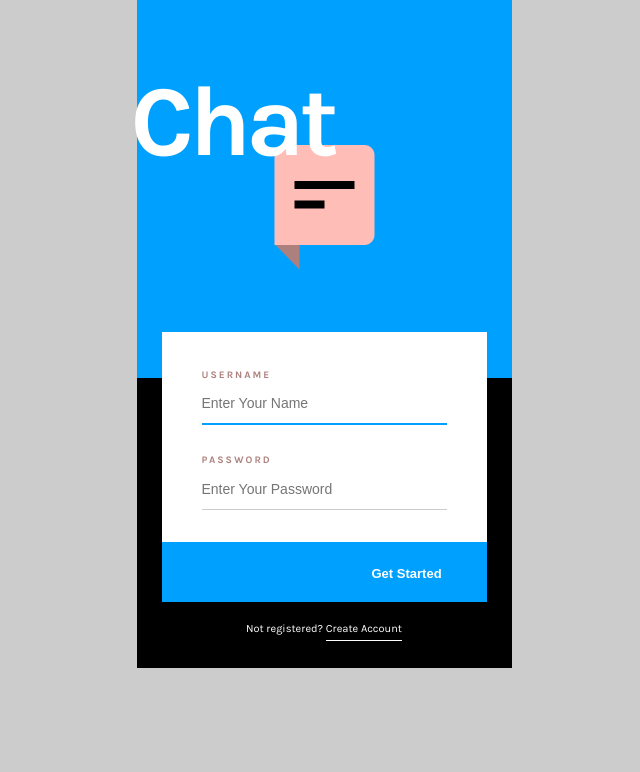
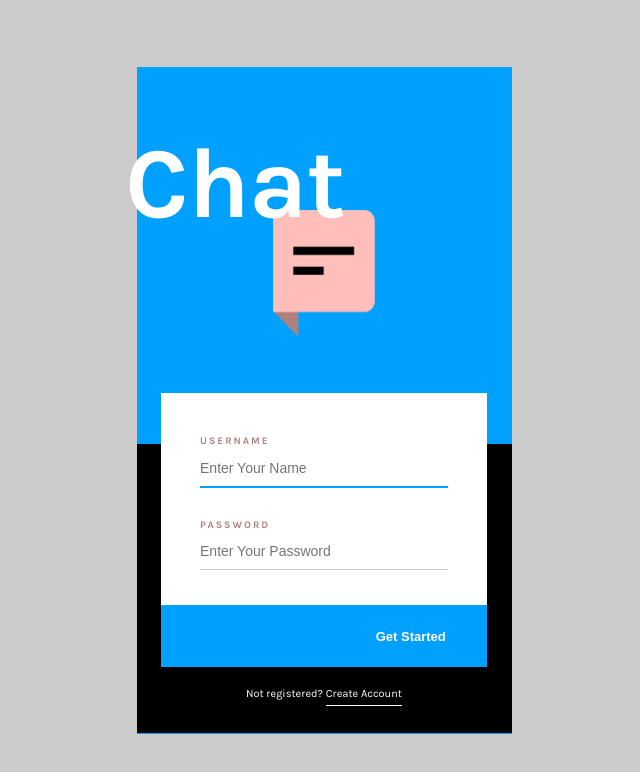
Before and after one commit to rouzrise/test_chat, a React (Create React App) app: page /#/ in a window 1280 px wide. Shown: the top 772 px of the page, without its empty margins (316-956 px from the left). Built offline with nearby package versions, Linux system fonts and the light colour scheme.

Commit message:
Reorganize Css styles

```diff
--- a/src/App.css
+++ b/src/App.css
@@ -145,229 +145,234 @@ table {
 }
 /* finish normalize css */
 
-body {
-  font-family: "Karla";
+/* LOGIN SCREEN STYLES */
+.app {
+  font: normal 1em/1.3 "Karla", sans-serif;
+  height: 100vh;
+  display: flex;
+  justify-content: center;
+  align-items: center;
   background-color: #ccc;
+}
+
+.fullScr {
+  height: 70%;
+  min-height: 41.6875em;
+  width: 23.4375em;
+  background-color: #00a0ff;
+  position: relative;
+}
+
+.fullScr__firstBgBlock {
+  background-color: #00a0ff;
+  width: 100%;
+  height: 56.522%;
+}
+
+.fullScr__secondBgBlock {
+  background-color: #000;
+  width: 100%;
+  height: 43.478%;
+}
+
+.fullScr__appName {
+  position: absolute;
+  font-weight: bold;
+  font-size: 625%;
+  color: #fff;
+  letter-spacing: -1px;
+  top: 8%;
+  left: -3%;
+  z-index: 2;
+}
+
+.fullScr__chatIcon {
+  margin: auto;
+  position: absolute;
+  top: -38%;
+  left: 0;
+  bottom: 0;
+  right: 0;
+  height: 19%;
+}
+
+.fullScr__loginFormWrapper {
+  margin: auto;
+  position: absolute;
+  top: 39%;
+  left: 0;
+  bottom: 0;
+  right: 0;
+  width: 87%;
+  height: 41%;
+}
+
+.loginForm {
+  box-sizing: border-box;
+  display: block;
+  width: 100%;
+  height: 100%;
+  background-color: #fff;
+  padding: 11% 12%;
+}
+
+.loginForm__label {
+  text-transform: uppercase;
+  font-size: 62.5%;
+  color: #ad807d;
+  margin-bottom: -31.25%;
+  padding: 0;
+  letter-spacing: 2px;
+  font-weight: bold;
+}
+
+.loginForm__label_alarm {
+  color: #ff0000;
+}
+.loginForm__input {
+  font-size: 87.5%;
+  color: #000;
+  width: 100%;
+  padding: 4% 0;
+  margin-bottom: 10%;
+  display: block;
+  border: none;
+  border-bottom: solid 1px rgba(0, 0, 0, 0.2);
+}
+
+.loginForm__input:focus {
+  outline: none;
+  border-bottom: solid 2px #00a0ff;
+}
+
+#userName.loginForm__input_alarm {
+  border-bottom: solid 2px #ff0000;
+}
+
+.loginForm__submit {
+  border: none;
+  font-size: 81.25%;
+  font-weight: bold;
+  color: #fff;
+  position: absolute;
+  left: 64%;
+  bottom: 8%;
+  z-index: 1000;
+  background-color: #00a0ff;
+}
+.loginForm__submit:focus {
+  font-size: 88%;
+}
+.loginForm__submitBg {
+  position: absolute;
+  width: 100%;
+  height: 22.5%;
+  background-color: #00a0ff;
+  bottom: 0;
+  left: 0;
+}
+
+.footerText {
+  color: #fff;
+  font-size: 68.75%;
+}
+
+.fullScr__footerTextWrapper {
+  position: relative;
+  text-align: center;
+  top: -7%;
+}
+
+.footerText__link {
+  text-decoration: none;
+  border-bottom: 1px #fff solid;
+  padding: 1.5% 0;
+  color: #fff;
+}
+
+.footerText__link:visited {
+  color: #fff;
+}
+
+.footerText__link:focus {
+  font-size: 110%;
+  outline: none;
+}
+
+/* END OF LOGIN SCREEN STYLES */
+
+/* MESSAGES SCREEN STYLES */
+
+.screen {
+  height: 70%;
+  min-height: 41.6875em;
+  width: 23.4375em;
+  background-color: #00a0ff;
+  position: relative;
+  display: flex;
+}
+
+.screen__header {
+  position: absolute;
+  width: 100%;
+  top: 0;
+  background-color: #000;
+  height: 4rem;
+  font-size: 1.0625em;
+  color: #fff;
   display: flex;
   justify-content: center;
   align-items: center;
 }
 
-.app {
-  margin: 0 auto;
-  width: 375px;
-  height: 600px;
-  z-index: -2;
-  background-color: var(--main-bg-color);
-}
-
-/* SIGN IN PAGE */
-.signInPage {
-  position: relative;
-}
-
-.chatName {
+.screen__msgInputForm {
   position: absolute;
-  font-weight: bold;
-  font-size: 100px;
-  color: #fff;
-  letter-spacing: -5px;
-  padding-top: 63px;
-  margin-left: -6px;
-}
-
-.sign-in {
-  position: relative;
-  width: 325px;
-  height: 270px;
-  background-color: #fff;
-  margin: 0 auto;
-  top: -340px;
-  z-index: 2;
-}
-
-.attention {
-  color: #ff0000;
-}
-
-.messagesSign {
-  z-index: 1000;
-}
-
-fieldset {
-  padding: 32px 40px;
-}
-
-label {
-  text-transform: uppercase;
-  font-size: 10px;
-  color: #ad807d;
-  margin-bottom: -5px;
-  padding: 0;
-  letter-spacing: 2px;
-  font-weight: bold;
-}
-input[type="text"] {
-  font-size: 14px;
-  color: #000;
   width: 100%;
-  padding: 12px 0;
-  margin-bottom: 24px;
-  display: block;
-  border: none;
-  border-bottom: solid 1px rgba(0, 0, 0, 0.2);
-}
-
-input[type="text"]:focus {
-  outline: none;
-  border-bottom: solid 2px var(--main-bg-color);
-}
-
-#userName.redBottom {
-  border-bottom: solid 2px #ff0000;
-}
-button {
-  border: none;
-  font-size: 13px;
-  font-weight: bold;
-  color: #fff;
-  display: inline;
-}
-.right {
-  position: relative;
-  left: 164px;
-  top: 30px;
-  z-index: 1000;
-  background-color: var(--main-bg-color);
-}
-
-.blueStrip {
-  position: absolute;
-  width: 325px;
-  height: 60px;
-  background-color: var(--main-bg-color);
-  top: 210px;
-  left: 0px;
-}
-
-.blackBg {
+  bottom: 0;
   background-color: #000;
-  width: 375px;
-  height: 290px;
-  position: relative;
-  top: -564px;
-  z-index: 1;
-}
-
-.footerText {
-  position: relative;
-  color: #fff;
-  text-align: center;
-  margin-top: -610px;
-  z-index: 1000;
-  font-size: 11px;
-}
-
-.linkToSignUp {
-  text-decoration: none;
-  border-bottom: 1px #fff solid;
-  padding: 5px 0;
-}
-
-.linkToSignUp:visited {
+  height: 3.43rem;
+  font-size: 1.0625em;
   color: #fff;
 }
 
-/* MESSAGES (CHAT) PAGE */
-header {
+.msgInputForm__sendField {
   position: absolute;
-  top: 0px;
-  width: 375px;
-  height: 64px;
-  background: #000;
-  z-index: 100;
-
   box-sizing: border-box;
-  color: white;
-  font-size: 17px;
-  padding: 34px 16px 14px;
-  text-align: center;
+  background-color: #000;
+  color: #fff;
+  font-size: 0.9375rem;
+  padding-left: 4.0625rem;
+  border: none;
+  height: 3.43rem;
+  width: 100%;
 }
 
-.chatArea {
-  margin-top: 64px;
-  height: 540px;
-  background-color: var(--main-bg-color);
-  overflow: auto;
+.msgInputForm__sendField:focus {
+  outline: none;
+  border-bottom: solid 2px #00a0ff;
 }
 
-.messages {
-  position: relative;
+.screen__sendButton {
+  position: absolute;
+  bottom: 1.8em;
+  /* left:76%; */
+  right: 1.5625em;
+  z-index: 5;
+  background: none;
+  border: none;
 }
 
-.dayTime {
-  padding: 32px 0 22px;
-  text-align: center;
-  font-size: 11px;
-  text-transform: uppercase;
-  color: #fff;
-  font-weight: bold;
+.screen__sendButton_noFocus:focus {
+  outline: none;
 }
 
-.message-list {
-  padding: 0 25px;
-}
-
-.dayMonth {
-  text-align: center;
-  padding: 24px;
-  margin: 0 auto;
-  font-size: 11px;
-  text-transform: uppercase;
-  color: #fff;
-  font-weight: bold;
-}
-
-.firstdayMonth {
-  padding: 32px 0 22px;
-  margin: 0 auto;
-}
-
-.message {
-  position: relative;
-  padding: 24px;
-  margin: 14px 25px 25px 0;
-  background-color: #fff;
-  color: #000;
-  font-size: 15px;
-  box-shadow: 0 14px 28px rgba(0, 0, 0, 0.15), 0 10px 10px rgba(0, 0, 0, 0.1);
-  width: fit-content;
-  max-width: 250px;
-  /* wraps words */
-  overflow-wrap: break-word;
-  word-wrap: break-word;
-  word-break: break-all;
-  word-break: break-word;
-}
-
-.float-right {
-  float: right;
-  margin: 13px 0;
-}
-
-.msgAttrs {
-  float: right;
-}
-
-.closeMsg{
-  height: 12px;
-  position: absolute;
-  top: 14px;
-  right: 10px;
-
-}
-.otherUserMessage {
-  float: right;
+.screen__chatArea {
+  margin-top: 4rem;
+  padding: 0 1.5625em;
+  height: calc(100% - 7.43rem);
+  width: 100%;
+  /* background-color: orange; */
+  overflow: auto;
 }
 
 .clearfix {
@@ -376,52 +381,97 @@ header {
   clear: both;
 }
 
-.text {
+.chatArea__fullMsgContainer {
+  margin: 1em auto;
+}
+
+.chatArea__data {
+  text-align: center;
+  margin: 0 auto;
+  padding: 1.5em;
+  font-size: 0.6875rem;
+  text-transform: uppercase;
+  color: #fff;
+  font-weight: bold;
+}
+
+.chatArea__data_firstData {
+  margin-top: 1em;
+}
+
+.chatArea__msgBlockContainer {
+  margin: 0.75em 0;
+}
+
+.chatArea__msgBlockContainer_owner {
+  float: right;
+}
+
+.chatArea__msgBlockContainer_otherUser {
+  float: left;
+}
+
+.msgBlock {
+  position: relative;
+  padding: 1.5rem;
+  /* margin: 14px 25px 25px 25px; */
+  background-color: #fff;
   color: #000;
-  font-size: 15px;
-  line-height: 23px;
+  font-size: 0.9375rem;
+  box-shadow: 0 14px 28px rgba(0, 0, 0, 0.15), 0 10px 10px rgba(0, 0, 0, 0.1);
+  width: fit-content;
+  max-width: 15.625em;
+  overflow-wrap: break-word;
+  word-wrap: break-word;
+  word-break: break-all;
+  word-break: break-word;
+  float: right;
 }
-.time {
+
+.msgBlock__text {
+  color: #000;
+  font-size: 0.9375rem;
+  line-height: 1.4375rem;
+}
+
+.msgBlock__attrs {
+  float: right;
+}
+.attrs__close {
+  position: absolute;
+  top: 0.875em;
+  right: 0.625em;
+  height: 12px;
+}
+
+.attrs__name {
   color: #ad807d;
   font-weight: bold;
-  font-size: 10px;
-}
-
-.name {
-  color: #ad807d;
-  font-weight: bold;
-  font-size: 12px;
+  font-size: 0.75rem;
   text-transform: capitalize;
 }
 
-#inputContainer {
-  background-color: #000;
-  bottom: 0;
-  margin-bottom: 88px;
-  width: 375px;
+.attrs__time {
+  color: #ad807d;
+  font-weight: bold;
+  font-size: 0.625rem;
 }
 
-#sendField {
-  position: absolute;
-  box-sizing: border-box;
-  background-color: #000;
-  bottom: 0;
-  color: #fff;
-  margin-bottom: -60px;
-  font-size: 15px;
-  padding: 24px 65px 20px;
-  width: 375px;
+.elContainer {
+  display: contents;
 }
 
-#broadcast {
-  position: absolute;
-  bottom: 0;
-  margin-bottom: -33px;
-  right: 16px;
-  z-index: 1000;
-  background: none;
+/* END OF MESSAGES SCREEN STYLES */
+
+@media (max-width: 450px) {
+  .fullScr {
+    height: 100%;
+    width: 100%;
+  }
+
+  .screen {
+    min-height: 100%;
+    width: 100%;
+    min-width: 100vw;
+  }
 }
-
-button.no-focus-outline:focus {
-  outline: none;
-}
--- a/src/App.js
+++ b/src/App.js
@@ -14,16 +14,16 @@ class App extends Component {
 
   state = {
     name: "",
-    signInRef: "regular",
-    signInBorder: ""
+    signInRef: "loginForm__label",
+    signInBorder: "loginForm__input"
   };
 
   //handles input of userName
   handleChange(e) {
     this.setState({
       name: e.target.value,
-      signInRef: "regular",
-      signInBorder: ""
+      signInRef: "loginForm__label",
+      signInBorder: "loginForm__input"
     });
   }
 
@@ -35,15 +35,15 @@ class App extends Component {
     //checks if there is an empty input of name - prevents
     if (name.trim() === "") {
       this.setState({
-        signInRef: "attention",
-        signInBorder: "redBottom"
+        signInRef: "loginForm__label loginForm__label_alarm",
+        signInBorder: "loginForm__input loginForm__input_alarm"
       });
       document.getElementById("userName").focus(); //sets focus to input field wz id="userName"
       return;
     } else {
       this.setState({
-        signInRef: "regular",
-        signInBorder: ""
+        signInRef: "loginForm__label",
+        signInBorder: "loginForm__input"
       });
       //keeps name input by user in local storage
       localStorage.setItem("name", this.state.name);
@@ -77,9 +77,9 @@ class App extends Component {
             exact
             path="/chat"
             render={() => (
-              <div>
-                <header>
-                  <span className="headingChat">Testovoe zadanie</span>
+              <div className="screen">
+                <header className="screen__header">
+                  <span>Test Assignment</span>
                 </header>
                 <Messages name={this.state.name} />
               </div>
--- a/src/Components/Messages.js
+++ b/src/Components/Messages.js
@@ -20,8 +20,8 @@ class Messages extends Component {
     message: "",
     messages: [],
     //TO BE DONE - not used now - is created for later differentiation of msgs sent by user and his interlocutor - it should be changed by function (create later) that changes state to '' if message is sent by users interlocuter, not user himself to be reflected on another side of screen
-    alignMessages: "float-right", //to be considered - as soon as it should be stored in msgs of particular user so that msgs could be reflected on different sides (not to be kept in state!!!)
-    focusOutline: "no-focus-outline", //for submit msgs button
+    alignMessages: "chatArea__msgBlockContainer_owner clearfix", //to be considered - as soon as it should be stored in msgs of particular user so that msgs could be reflected on different sides (not to be kept in state!!!)
+    focusOutline: "screen__sendButton screen__sendButton_noFocus", //for submit msgs button
     time: ""
   };
 
@@ -56,7 +56,7 @@ class Messages extends Component {
   handleKeyUp(e) {
     if (e.keyCode === 9) {
       this.setState({
-        focusOutline: ""
+        focusOutline: "screen__sendButton"
       });
     }
   }
@@ -157,9 +157,9 @@ class Messages extends Component {
     //assigns class in case message and day are shown over msg
     message.dateClasses =
       message.showDayMonth !== "" && this.state.messages.length === 0
-        ? "dayMonth firstdayMonth clearfix"
+        ? "chatArea__data chatArea__data_firstData clearfix"
         : message.showDayMonth !== ""
-          ? "dayMonth clearfix"
+          ? "chatArea__data clearfix"
           : "";
 
     const array = this.state.messages;
@@ -216,21 +216,25 @@ class Messages extends Component {
       const messages = JSON.parse(localStorage.getItem("messages"));
 
       return messages.map(message => {
-        const classNames = `${this.state.alignMessages} message clearfix`;
+        const classNames = `${
+          this.state.alignMessages
+        } chatArea__msgBlockContainer`;
         return (
-          <div key={message.key}>
+          <div key={message.key} className="elContainer">
             <div className={message.dateClasses}>{message.showDayMonth}</div>
-            <div className={classNames} id="message">
-              <div className="text">{message.text}</div>
-              <div className="msgAttrs">
+            <div className={classNames}>
+              <div className="msgBlock" id="message">
+                <div className="msgBlock__text">{message.text}</div>
+                <div className="msgBlock__attrs attrs">
                   <img
                     src={closeMsg}
-                  className="closeMsg"
+                    className="attrs__close"
                     alt="close message"
                     onClick={() => this.removeMsg(message)}
                   />
-                <span className="name">{message.name}</span>{" "}
-                <span className="time">{message.time}</span>
+                  <span className="attrs__name">{message.name}</span>{" "}
+                  <span className="attrs__time">{message.time}</span>
+                </div>
               </div>
             </div>
           </div>
@@ -242,16 +246,14 @@ class Messages extends Component {
   // handles scrolling of msgs
   scrollToBottom() {
     this.endMsg.scrollIntoView({ behavior: "instant" });
+    console.log("yeah");
   }
 
   render() {
     return (
-      <div className="messages">
-        <div className="chatArea">
-          {/* <div className="dayTime">
-            Today at {new Date().getHours()}:{new Date().getMinutes()}
-          </div> */}
-          <div className="message-list">{this.renderMessages()}</div>
+      <div className="elContainer">
+        <div className="screen__chatArea chatArea">
+          <div>{this.renderMessages()}</div>
           <div
             style={{ float: "left", clear: "both" }} // elem to be point to scroll to bottom
             ref={el => {
@@ -259,9 +261,12 @@ class Messages extends Component {
             }}
           />
         </div>
-        <form onSubmit={this.handleSubmit} className="send-message-form">
-          <div id="inputContainer">
+        <form
+          onSubmit={this.handleSubmit}
+          className="screen__msgInputForm msgInputForm"
+        >
           <input
+            className="msgInputForm__sendField"
             onChange={this.handleChange}
             placeholder="Type message..."
             value={this.state.message}
@@ -280,7 +285,6 @@ class Messages extends Component {
           >
             <img src={buttonSend} alt="Send" />
           </button>
-          </div>
         </form>
       </div>
     );
--- a/src/Components/SignIn.js
+++ b/src/Components/SignIn.js
@@ -1,6 +1,6 @@
 import React, { Component } from "react";
 import PropTypes from "prop-types";
-import msgs from "./../vectors/msgs.svg";
+import msgs from "./../vectors/msgs.png";
 
 class SignIn extends Component {
   componentDidMount() {
@@ -10,45 +10,54 @@ class SignIn extends Component {
 
   render() {
     return (
-      <div className="signInPage">
-        <h1 className="chatName">Chat</h1>
-        <img src={msgs} className="messagesSign" alt="messages sign" />
-
+      <div className="fullScr">
+        <div className="fullScr__firstBgBlock" />
+        <div className="fullScr__secondBgBlock" />
+        <div className="fullScr__appName">Chat</div>
+        <img
+          src={msgs}
+          alt="Chat decorative icon"
+          className="fullScr__chatIcon"
+        />
         {/* login form */}
-        <form onSubmit={this.props.handleSubmit} className="sign-in">
+        <div className="fullScr__loginFormWrapper">
+          <form className="loginForm" onSubmit={this.props.handleSubmit}>
             <fieldset>
               <label className={this.props.signInRef}>Username</label>
               <input
-              onChange={this.props.handleChange}
+                className={this.props.signInBorder}
                 placeholder="Enter Your Name"
-              value={this.props.name}
                 type="text"
                 id="userName"
-              className={this.props.signInBorder}
-              ref = {input => {this.nameInput = input;}}//is used to set focus in componentDidMount method
+                onChange={this.props.handleChange}
+                value={this.props.name}
+                // required //made other way
+                ref={input => {
+                  this.nameInput = input;
+                }} //is used to set focus in componentDidMount method
               />
-            <label>Password</label>
+
+              <label className="loginForm__label">Password</label>
               <input
+                className="loginForm__input"
                 type="text"
                 id="password"
                 name="password"
                 placeholder="Enter Your Password"
               />
 
-            <button type="submit" className="right">
+              <button className="loginForm__submit" type="submit">
                         Get Started
                   </button>
-            <div className="blueStrip" />
+                  <div className="loginForm__submitBg"></div>
             </fieldset>
           </form>
+        </div>
 
-        <div className="blackBg" />
-
+        <div className="fullScr__footerTextWrapper">
             <div className="footerText">
-          <span>Not registered? </span>
-          <a className="linkToSignUp" href="">
-            Create Account
-          </a>
+                <span>Not registered?</span> <a className="footerText__link" href="">Create Account</a>
+            </div>
         </div>
       </div>
     );
```
Also changed, not shown: src/vectors/msgs.png (added). Lines whose indentation alone changed are shown as unchanged.
